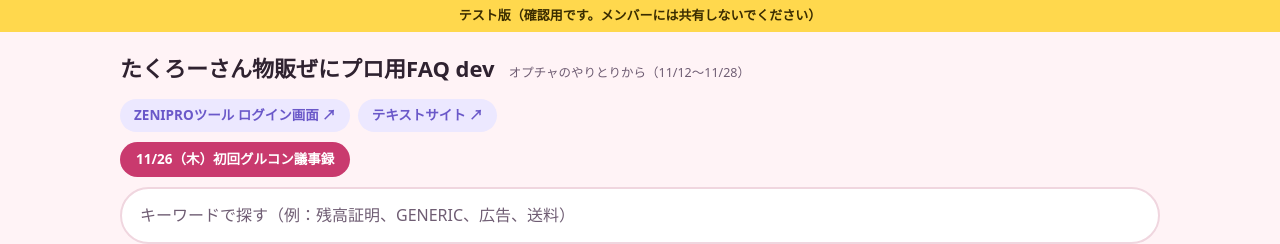
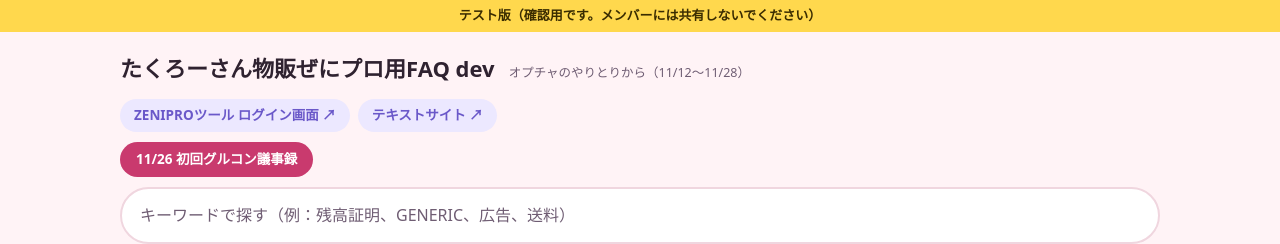
Before and after one commit to wanipii/zenipro-faq, a plain HTML site: page dev/index.html in a window 1280 px wide. Shown: the top 244 px of the page. Drawn offline with Linux system fonts and the light colour scheme; a web font is replaced by a local one.

Commit message:
Add files via upload

```diff
--- a/dev/index.html
+++ b/dev/index.html
@@ -97,7 +97,7 @@ footer{margin-top:36px;font-size:12.5px;color:var(--mute)}
   <div class="top">
     <h1>たくろーさん物販ぜにプロ用FAQ <small>オプチャのやりとりから（11/12〜11/28）</small></h1>
     <div class="links"><a href="https://zenipro.blueash-tools.net/" target="_blank" rel="noopener">ZENIPROツール ログイン画面 ↗</a><a href="https://ectkr-kaizensaikuru.com/system-support/" target="_blank" rel="noopener">テキストサイト ↗</a></div>
-    <div class="links"><a class="hl" href="gurukon1.html">11/26（木）初回グルコン議事録</a></div>
+    <div class="links"><a class="hl" href="gurukon1.html">11/26 初回グルコン議事録</a></div>
     <div class="bar"><label class="search"><input id="q" type="search" placeholder="キーワードで探す（例：残高証明、GENERIC、広告、送料）" autocomplete="off"><button id="clear" type="button" hidden>消す</button></label>
     <div class="tabs" id="tabsTop" role="tablist" aria-label="いまの段階"></div></div>
   </div>
```
